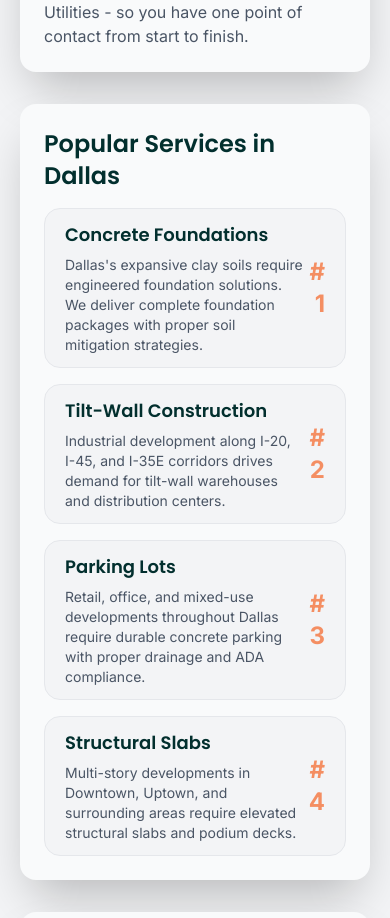
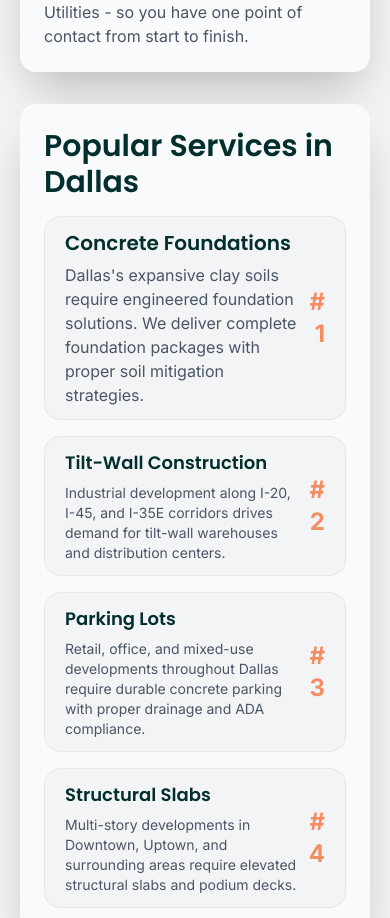
Before and after one commit to fahimurReza/site-template-gmbkingdom, a Next.js app: page /locations/addison in a window 390 px wide. Shown: the part 1584-2502 px from the top of the page. Built offline with nearby package versions, Linux system fonts and the light colour scheme.

Commit message:
(ui): responsive-location-addison-04

```diff
--- a/app/locations/addison/components/PopularServices.tsx
+++ b/app/locations/addison/components/PopularServices.tsx
@@ -4,15 +4,15 @@ const PopularServices = () => {
   return (
     <section className="mt-8">
       <div className="rounded-2xl shadow-2xl p-6 sm:p-8 bg-gray-50">
-        <h2 className="text-2xl font-semibold text-brand-teal">
+        <h2 className="text-3xl font-semibold text-brand-teal">
           Popular Services in Dallas
         </h2>
         <div className="grid grid-cols-12 mt-4 bg-brand-gray-bg border border-gray-200 rounded-2xl px-5 py-3">
           <div className="col-span-11 flex flex-col">
-            <h2 className="text-lg font-semibold text-brand-teal">
+            <h2 className="text-xl font-semibold text-brand-teal">
               Concrete Foundations
             </h2>
-            <p className="text-brand-gray text-sm pt-1.5 max-w-5xl">
+            <p className="text-brand-gray text-base pt-1.5 max-w-5xl">
               Dallas's expansive clay soils require engineered foundation
               solutions. We deliver complete foundation packages with proper
               soil mitigation strategies.
```
